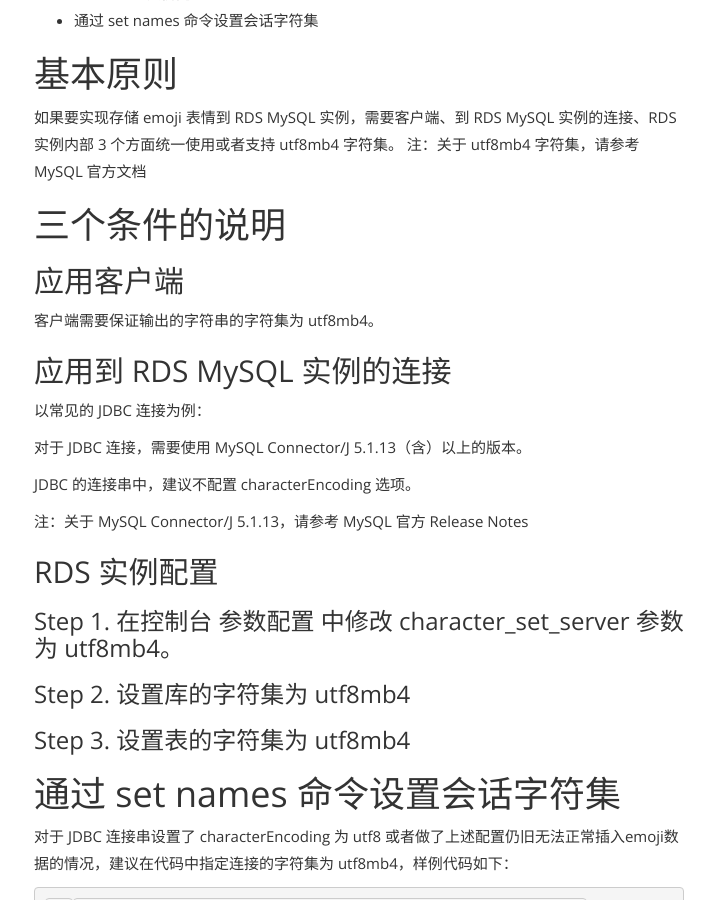
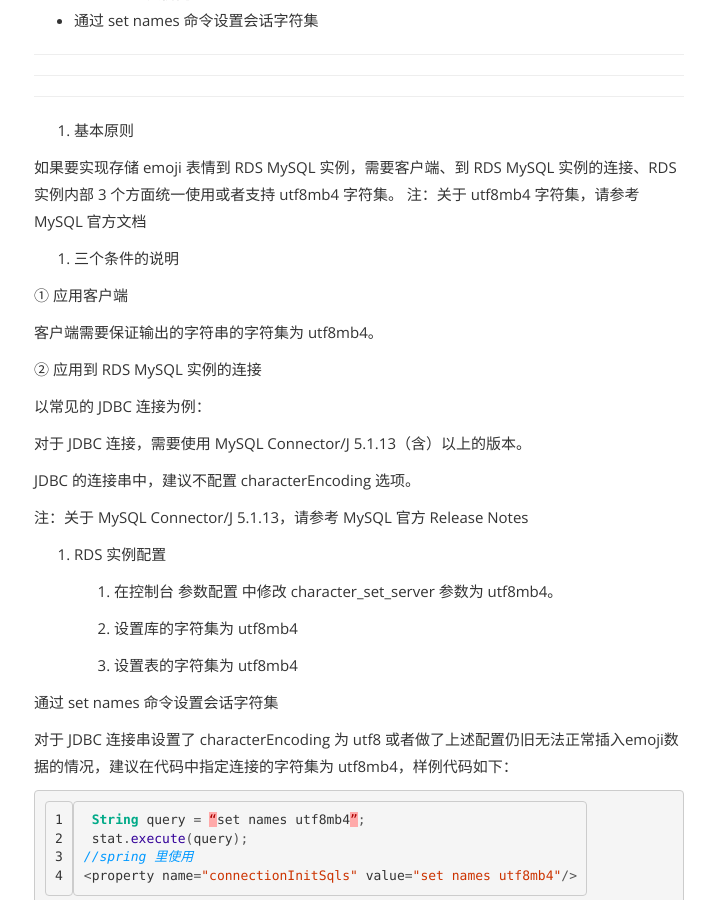
Before and after one commit to KuJMSliwang/KuJMSliwang.github.io, a Jekyll site: the page built from _posts/2017-09-05-Getting-Started.md, in a window 1280 px wide and 900 px high, scrolled down 487 px. Shown: the whole window, without its empty margins (281-996 px from the left). Built offline with Jekyll 4.4.1, drawn with Linux system fonts in a browser that asks for light colours.

Commit message:
em表情总结

````diff
--- a/_posts/2017-09-05-Getting-Started.md
+++ b/_posts/2017-09-05-Getting-Started.md
@@ -40,16 +43,15 @@
 
 注：关于 MySQL Connector/J 5.1.13，请参考 MySQL 官方 Release Notes
 
-## RDS 实例配置
+3. RDS 实例配置
 
-### Step 1. 在控制台  参数配置 中修改 character_set_server 参数为 utf8mb4。
+    1. 在控制台  参数配置 中修改 character_set_server 参数为 utf8mb4。
 
-### Step 2. 设置库的字符集为 utf8mb4
+    2. 设置库的字符集为 utf8mb4
 
+    3. 设置表的字符集为 utf8mb4
 
-### Step 3. 设置表的字符集为 utf8mb4
-
-# 通过 set names 命令设置会话字符集
+ 通过 set names 命令设置会话字符集
 
 对于 JDBC 连接串设置了 characterEncoding 为 utf8 或者做了上述配置仍旧无法正常插入emoji数据的情况，建议在代码中指定连接的字符集为 utf8mb4，样例代码如下：
 ```java
````
Also changed, not shown: other parts of _posts/2017-09-05-Getting-Started.md (+7 -4 lines).
